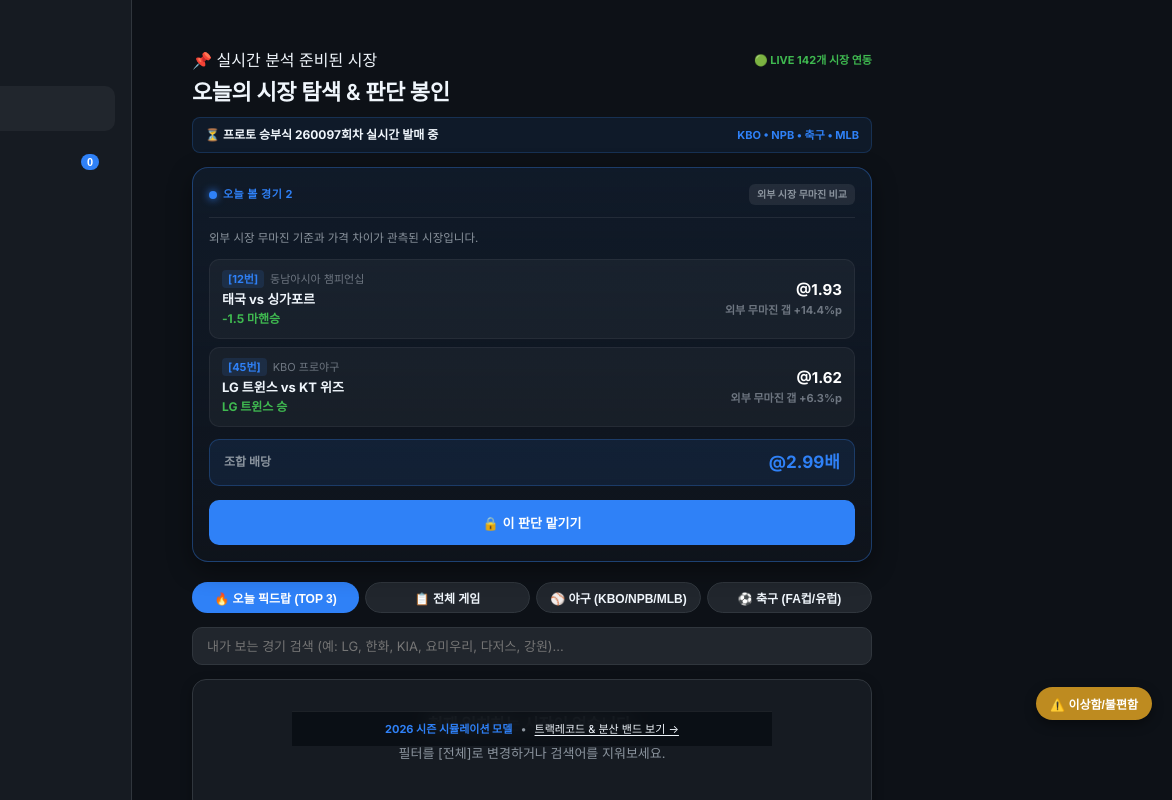
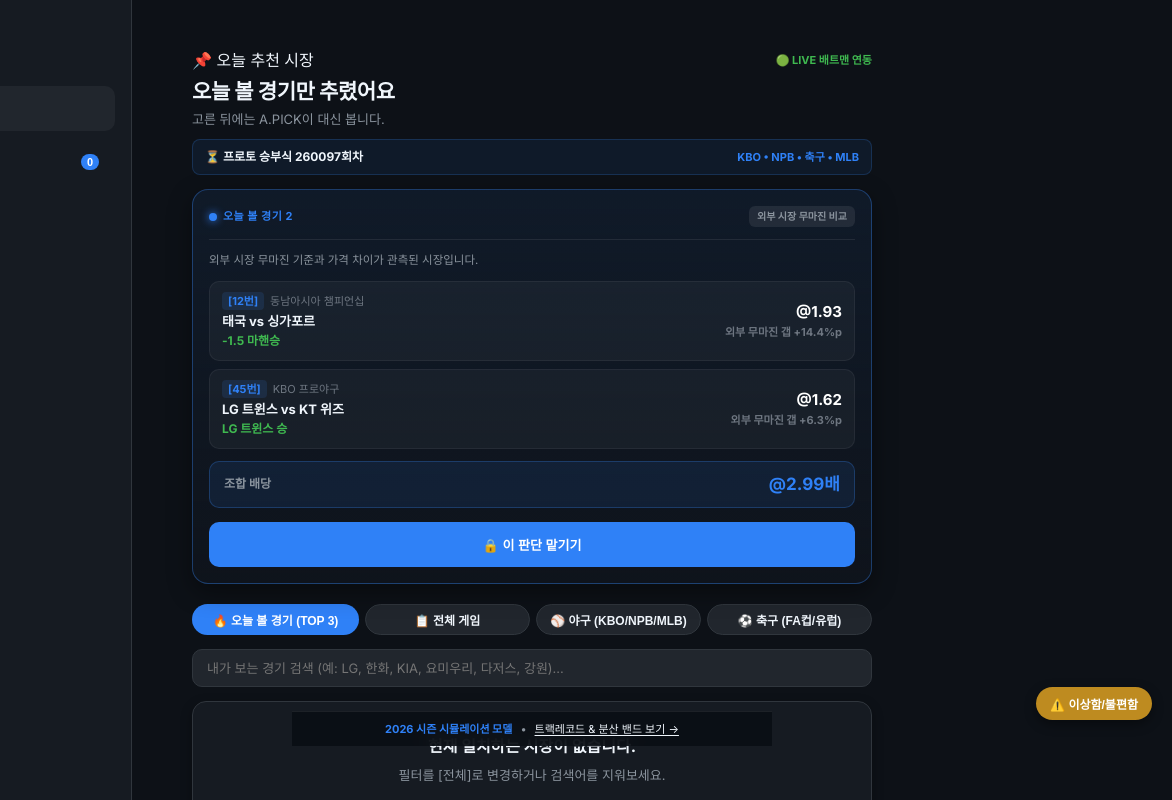
Before and after one commit to hknara617-oss/a.pick-, a website: page apps/web/public/index.html in a window 1280 px wide. Shown: the top 800 px of the page, 108-1280 px from the left. Drawn offline with Linux system fonts and the light colour scheme; no server answers; a web font is replaced by a local one.

Commit message:
feat: polish customer-facing copy ('오늘 볼 경기만 추렸어요') and correct IA convergence model in reverse spec

```diff
--- a/apps/web/public/index.html
+++ b/apps/web/public/index.html
@@ -88,14 +88,15 @@
             <section id="tab-today" class="tab-panel active">
                 <div class="section-header">
                     <div style="display: flex; justify-content: space-between; align-items: center; margin-bottom: 4px;">
-                        <span class="ob-badge" style="margin-bottom: 0;">📌 실시간 분석 준비된 시장</span>
-                        <span style="font-size: 11px; color: var(--accent-green); font-weight: 700;">🟢 LIVE 142개 시장 연동</span>
+                        <span class="ob-badge" style="margin-bottom: 0;">📌 오늘 추천 시장</span>
+                        <span style="font-size: 11px; color: var(--accent-green); font-weight: 700;">🟢 LIVE 배트맨 연동</span>
                     </div>
-                    <h1 class="page-title" style="font-size: 22px;">오늘의 시장 탐색 & 판단 봉인</h1>
+                    <h1 class="page-title" style="font-size: 21px; font-weight: 900; margin-bottom: 2px;">오늘 볼 경기만 추렸어요</h1>
+                    <p class="page-subtitle" style="font-size: 13px; color: var(--text-secondary); margin: 0 0 10px 0;">고른 뒤에는 A.PICK이 대신 봅니다.</p>
 
                     <!-- Betman Round Deadline Info Bar -->
                     <div style="display: flex; justify-content: space-between; align-items: center; background: rgba(56, 139, 253, 0.08); border: 1px solid rgba(56, 139, 253, 0.2); padding: 8px 12px; border-radius: 8px; margin: 8px 0 14px 0; font-size: 12px;">
-                        <span style="color: var(--text-primary); font-weight: 600;">⏳ <strong>프로토 승부식 260097회차</strong> 실시간 발매 중</span>
+                        <span style="color: var(--text-primary); font-weight: 600;">⏳ <strong>프로토 승부식 260097회차</strong></span>
                         <span style="color: var(--accent-blue); font-weight: 700; font-size: 11px;">KBO • NPB • 축구 • MLB</span>
                     </div>
 
@@ -106,7 +107,7 @@
                     <div id="market-exploration-section">
                         <!-- Quick Sports Filter Chips -->
                         <div style="display: flex; gap: 6px; margin-bottom: 12px; overflow-x: auto; padding-bottom: 2px;">
-                            <button type="button" class="btn btn-primary sport-filter-btn" data-sport="TOP3" style="padding: 6px 14px; font-size: 12px; font-weight: 800; border-radius: 16px; background: var(--accent-blue);">🔥 오늘 픽드랍 (TOP 3)</button>
+                            <button type="button" class="btn btn-primary sport-filter-btn" data-sport="TOP3" style="padding: 6px 14px; font-size: 12px; font-weight: 800; border-radius: 16px; background: var(--accent-blue);">🔥 오늘 볼 경기 (TOP 3)</button>
                             <button type="button" class="btn btn-secondary sport-filter-btn" data-sport="ALL" style="padding: 6px 12px; font-size: 12px; font-weight: 700; border-radius: 16px;">📋 전체 게임</button>
                             <button type="button" class="btn btn-secondary sport-filter-btn" data-sport="BASEBALL" style="padding: 6px 12px; font-size: 12px; font-weight: 700; border-radius: 16px;">⚾ 야구 (KBO/NPB/MLB)</button>
                             <button type="button" class="btn btn-secondary sport-filter-btn" data-sport="SOCCER" style="padding: 6px 12px; font-size: 12px; font-weight: 700; border-radius: 16px;">⚽ 축구 (FA컵/유럽)</button>
```
Also changed, not shown: docs/APICK_REVERSE_SPEC_V2.md (+6 -4 lines), public/index.html (+6 -5 lines).
